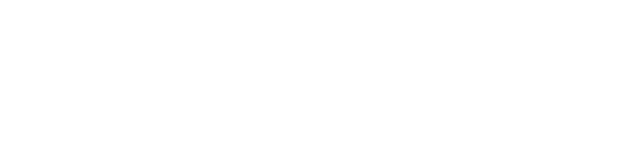
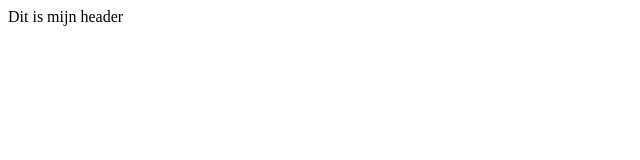
Before and after one commit to michvers/githubtest, a plain HTML site: page index.html in a window 1280 px wide. Shown: the whole page, without its empty margins (0-640 px from the left). Drawn offline with Linux system fonts and the light colour scheme.

Commit message:
tweede commit op de main branch

```diff
--- a/index.html
+++ b/index.html
@@ -5,6 +5,6 @@
     <title>Github branching and merging</title>
 </head>
 <body>
-
+<header>Dit is mijn header</header>
 </body>
 </html>
```
